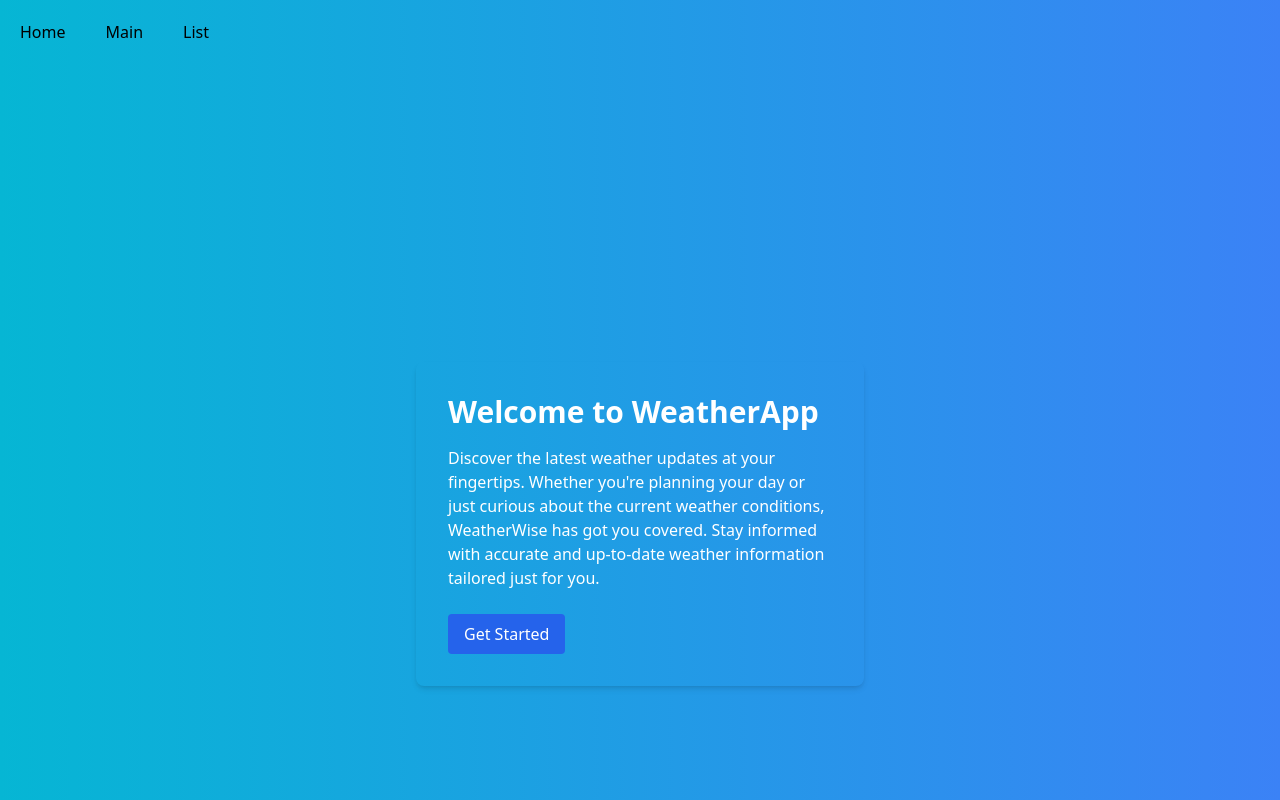
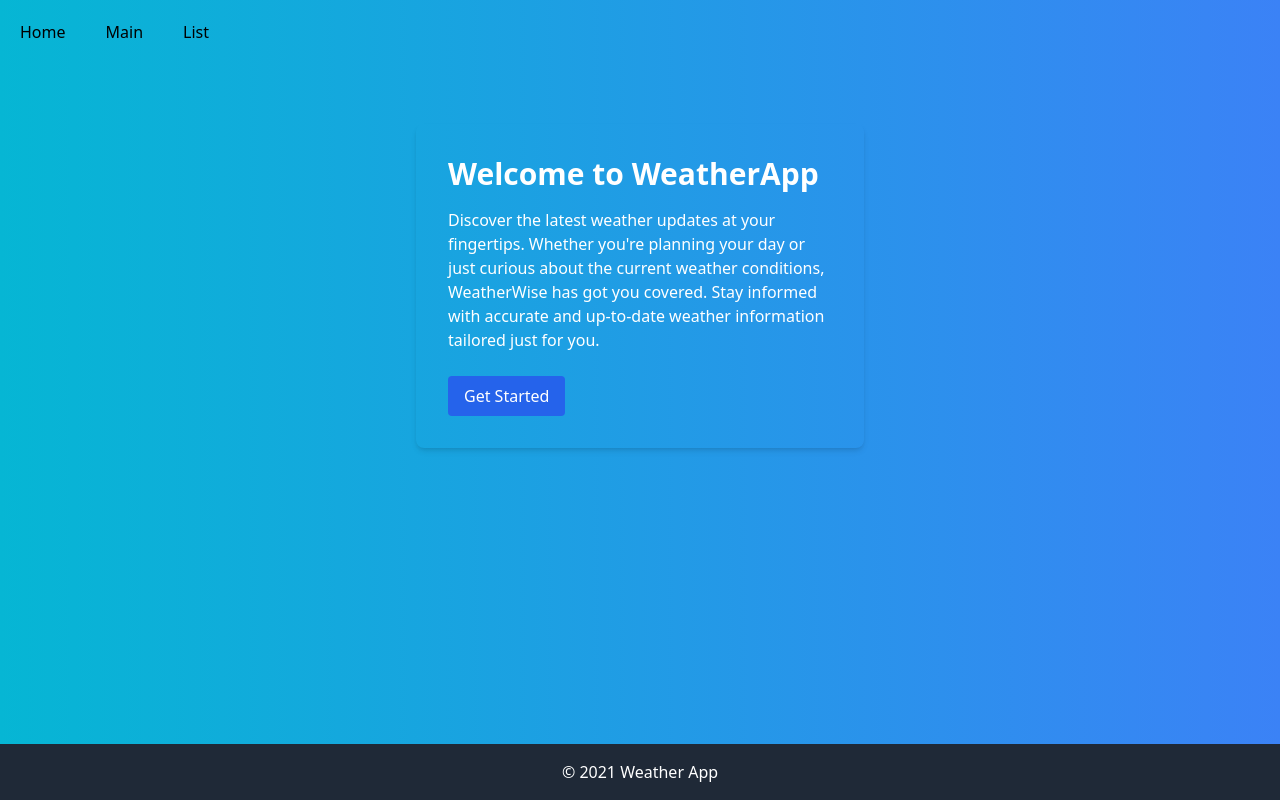
Before and after one commit to kdv1995/fe-weather, a React (Vite) app: page / in a window 1280 px wide. Shown: the top 800 px of the page. Built offline with nearby package versions, Linux system fonts and the light colour scheme; no server answers.

Commit message:
Set the footer to the bottom at the home page

```diff
--- a/src/pages/HomePage.tsx
+++ b/src/pages/HomePage.tsx
@@ -7,13 +7,10 @@ export const HomePage = () => {
     <Container>
       <Header />
       <Section title="">
-        <div className="min-h-screen flex items-center justify-center text-white">
+        <div className="flex items-center justify-center text-white">
           <div className="p-8 rounded-lg shadow-md max-w-md mx-auto">
-            <h1 className="text-3xl font-bold  mb-4">
-              Welcome to WeatherApp
-            </h1>
-            <p className="text-white mb-6">
-              Discover the latest weather updates at your fingertips. Whether
+            <h1 className="text-3xl font-bold  mb-4">Welcome to WeatherApp</h1>
+            <p className="text-white mb-6"> Discover the latest weather updates at your fingertips. Whether
               you're planning your day or just curious about the current weather
               conditions, WeatherWise has got you covered. Stay informed with
               accurate and up-to-date weather information tailored just for you.
--- a/src/pages/MainPage.tsx
+++ b/src/pages/MainPage.tsx
@@ -55,7 +55,7 @@ export const MainPage = () => {
         <div className="mt-10 flex gap-10">
           <div className="flex gap-5">
             <Search value={query} onChange={handleFirstInputChange} />
-            <Button title="Search by city" onClick={handleSearch} />
+            <Button title="Search ..." onClick={handleSearch} />
           </div>
         </div>
         <Widget widgetData={weatherData} />
```
Also changed, not shown: src/components/NotFound/index.tsx (line endings or trailing spaces).
